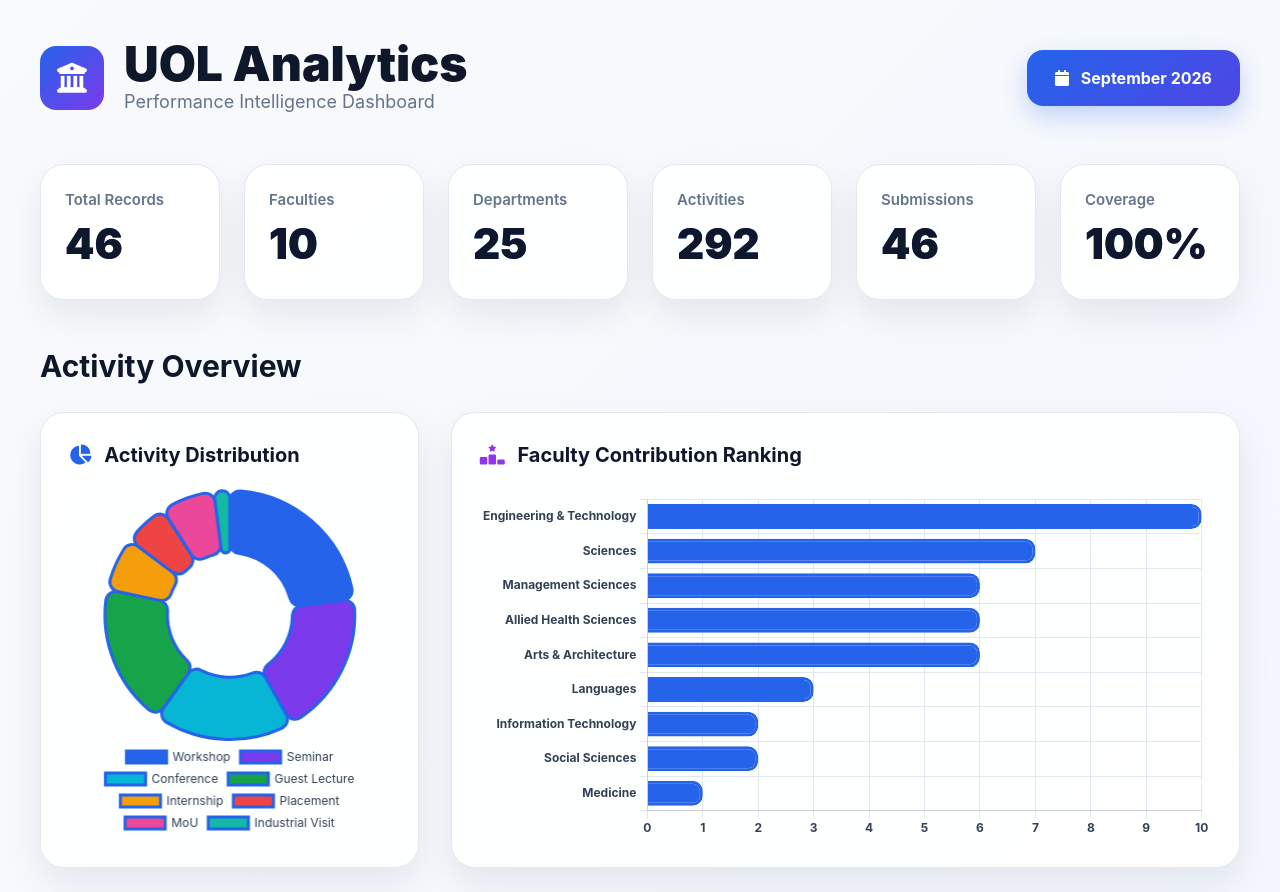
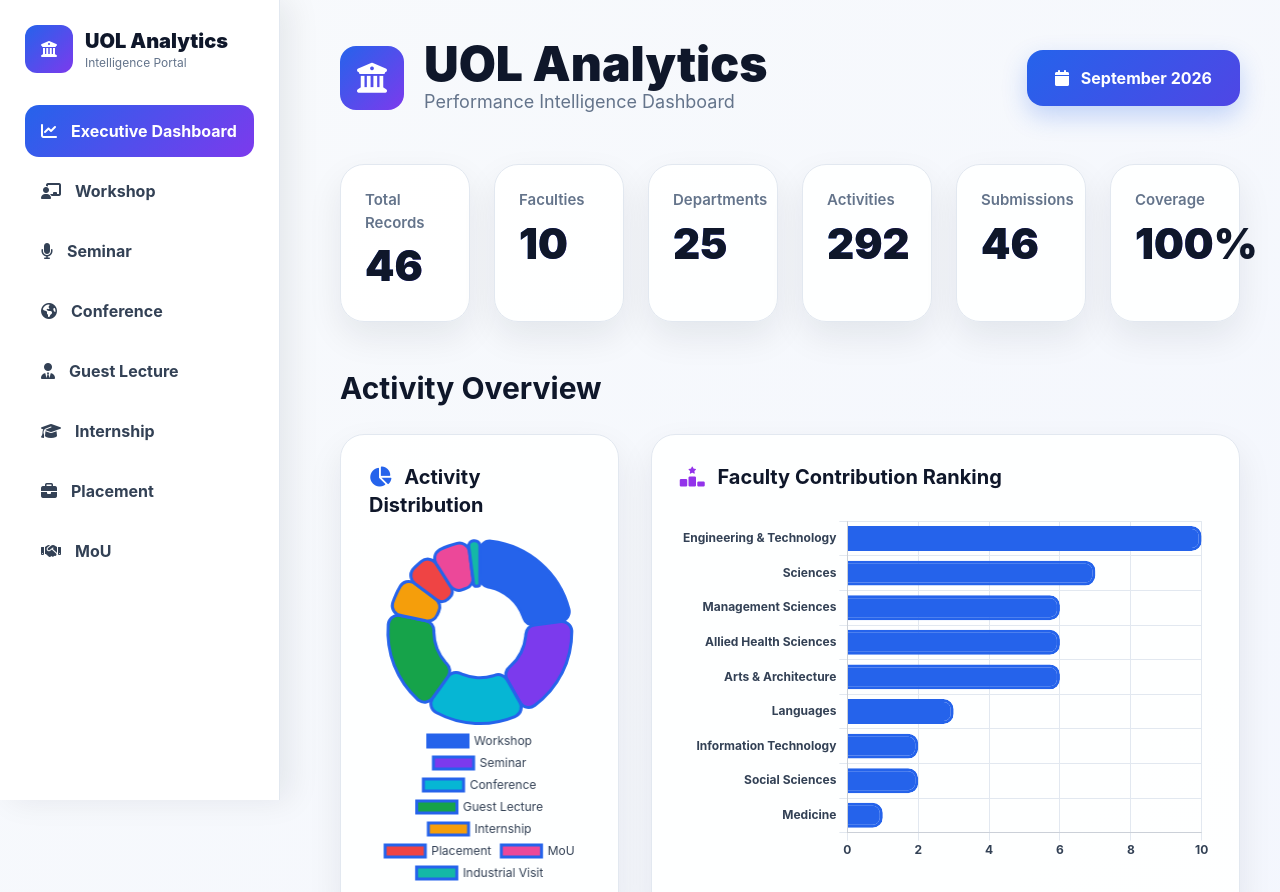
Before and after one commit to GMAC1231/UOL-2026-Dashboard, a plain HTML site: page index.html in a window 1280 px wide. Shown: the top 892 px of the page. Drawn offline with nearby package versions, Linux system fonts and the light colour scheme.

Commit message:
Update index.html

```diff
--- a/index.html
+++ b/index.html
@@ -306,6 +306,44 @@ border-radius:20px;
 
 
 
+
+/* SIDEBAR NAVIGATION */
+
+.sidebar{
+position:fixed;
+left:0;
+top:0;
+height:100vh;
+width:280px;
+background:white;
+border-right:1px solid #e2e8f0;
+box-shadow:10px 0 30px rgba(15,23,42,.08);
+z-index:20;
+padding:25px;
+}
+
+.sidebar a{
+display:flex;
+align-items:center;
+gap:14px;
+padding:14px 16px;
+margin-bottom:8px;
+border-radius:14px;
+font-weight:700;
+color:#334155;
+transition:.3s;
+}
+
+.sidebar a:hover,
+.sidebar a.active{
+background:linear-gradient(135deg,#2563eb,#7c3aed);
+color:white;
+}
+
+.main-content{
+margin-left:300px;
+}
+
 </style>
 
 
@@ -316,6 +354,70 @@ border-radius:20px;
 
 
 <body class="p-10">
+
+<aside class="sidebar">
+
+<div class="flex items-center gap-3 mb-8">
+
+<div class="logo-box w-12 h-12 rounded-xl flex items-center justify-center">
+<i class="fa-solid fa-building-columns"></i>
+</div>
+
+<div>
+<h2 class="font-black text-xl">UOL Analytics</h2>
+<p class="text-xs">Intelligence Portal</p>
+</div>
+
+</div>
+
+
+<nav>
+
+<a class="active">
+<i class="fa-solid fa-chart-line"></i>
+Executive Dashboard
+</a>
+
+<a>
+<i class="fa-solid fa-chalkboard-user"></i>
+Workshop
+</a>
+
+<a>
+<i class="fa-solid fa-microphone"></i>
+Seminar
+</a>
+
+<a>
+<i class="fa-solid fa-earth-americas"></i>
+Conference
+</a>
+
+<a>
+<i class="fa-solid fa-user-tie"></i>
+Guest Lecture
+</a>
+
+<a>
+<i class="fa-solid fa-graduation-cap"></i>
+Internship
+</a>
+
+<a>
+<i class="fa-solid fa-briefcase"></i>
+Placement
+</a>
+
+<a>
+<i class="fa-solid fa-handshake"></i>
+MoU
+</a>
+
+</nav>
+
+</aside>
+
+<div class="main-content">
 
 
 
@@ -1459,6 +1561,8 @@ colors:["#2563eb","#16a34a","#f59e0b"]
 
 </script>
 
+</div>
+
 </body>
 
 </html>
```
